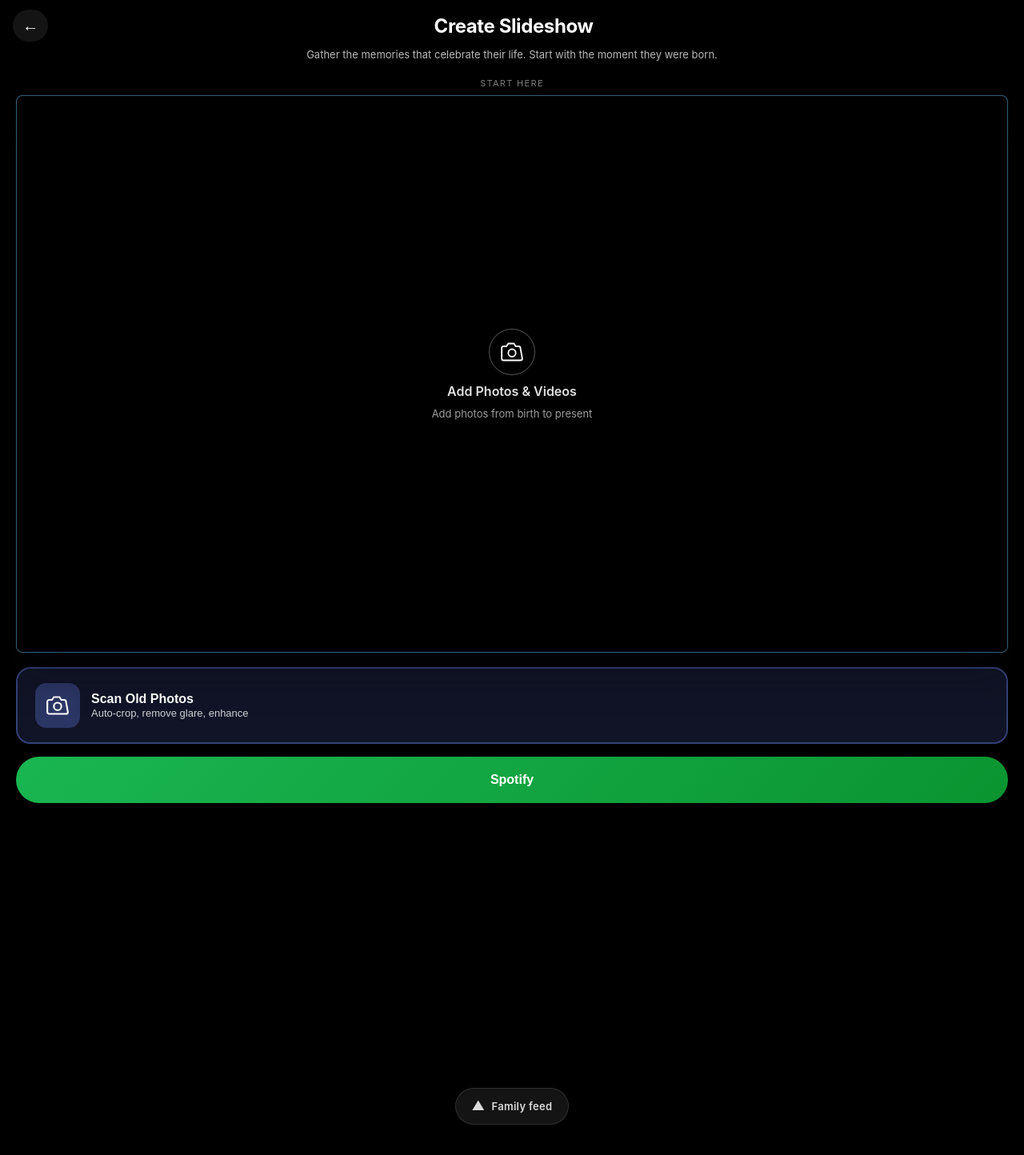
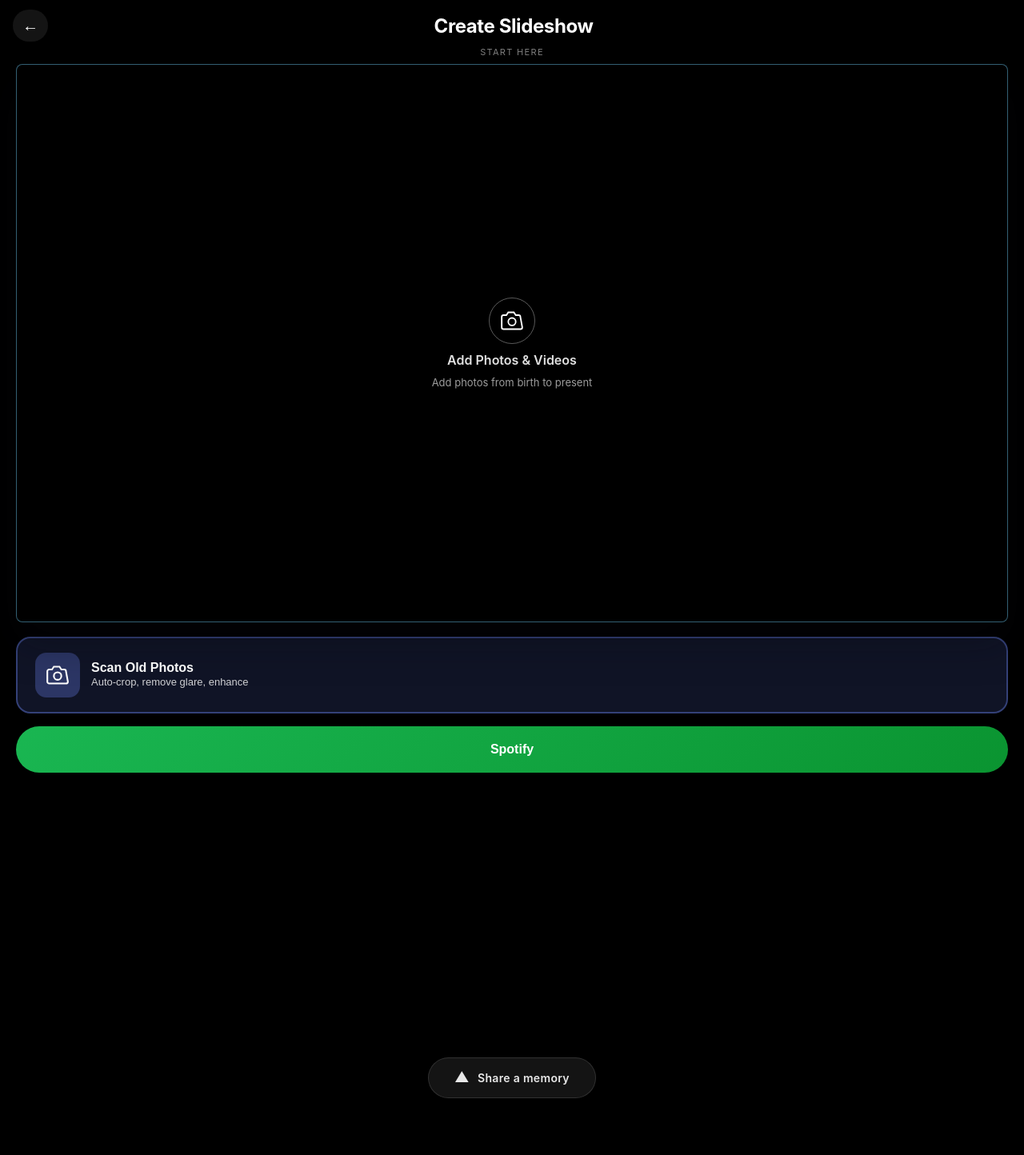
Before and after one commit to dashqrcodes/DASH, a Next.js app: page /slideshow in a window 1280 px wide. Shown: the top 1444 px of the page at 80% size. Built offline with nearby package versions, Linux system fonts and the light colour scheme; grey boxes are pictures that could not be loaded.

Commit message:
Tweak slideshow hero copy and share drawer

```diff
--- a/src/pages/slideshow.tsx
+++ b/src/pages/slideshow.tsx
@@ -847,16 +847,6 @@ const SlideshowPage: React.FC = () => {
             {lovedOneName || t.createSlideshow}
           </div>
           <div style={{width:'40px', height:'40px'}} />
-        </div>
-        <div style={{
-          textAlign:'center',
-          padding:'0 32px',
-          marginBottom:'18px',
-          fontSize:'13px',
-          color:'rgba(255,255,255,0.72)',
-          lineHeight:1.6
-        }}>
-          Gather the memories that celebrate their life. Start with the moment they were born.
         </div>
 
         <div
@@ -1401,22 +1391,22 @@ const SlideshowPage: React.FC = () => {
             style={{
               display: 'flex',
               alignItems: 'center',
-              gap: '8px',
-              padding: '12px 20px',
+              gap: '10px',
+              padding: '14px 32px',
               borderRadius: '999px',
               background: 'rgba(255,255,255,0.08)',
               border: '1px solid rgba(255,255,255,0.12)',
-              color: 'rgba(255,255,255,0.85)',
-              fontSize: '13px',
+              color: 'rgba(255,255,255,0.9)',
+              fontSize: '14px',
               fontWeight: 600,
-              letterSpacing: '0.3px',
+              letterSpacing: '0.32px',
               boxShadow: '0 6px 18px rgba(0,0,0,0.25)',
               WebkitTapHighlightColor: 'transparent',
               touchAction: 'manipulation'
             }}
           >
-            <span style={{ fontSize: '16px', transform: 'translateY(-1px)' }}>▲</span>
-            <span>Family feed</span>
+            <span style={{ fontSize: '18px', transform: 'translateY(-1px)' }}>▲</span>
+            <span>Share a memory</span>
           </div>
         </div>
 
```
